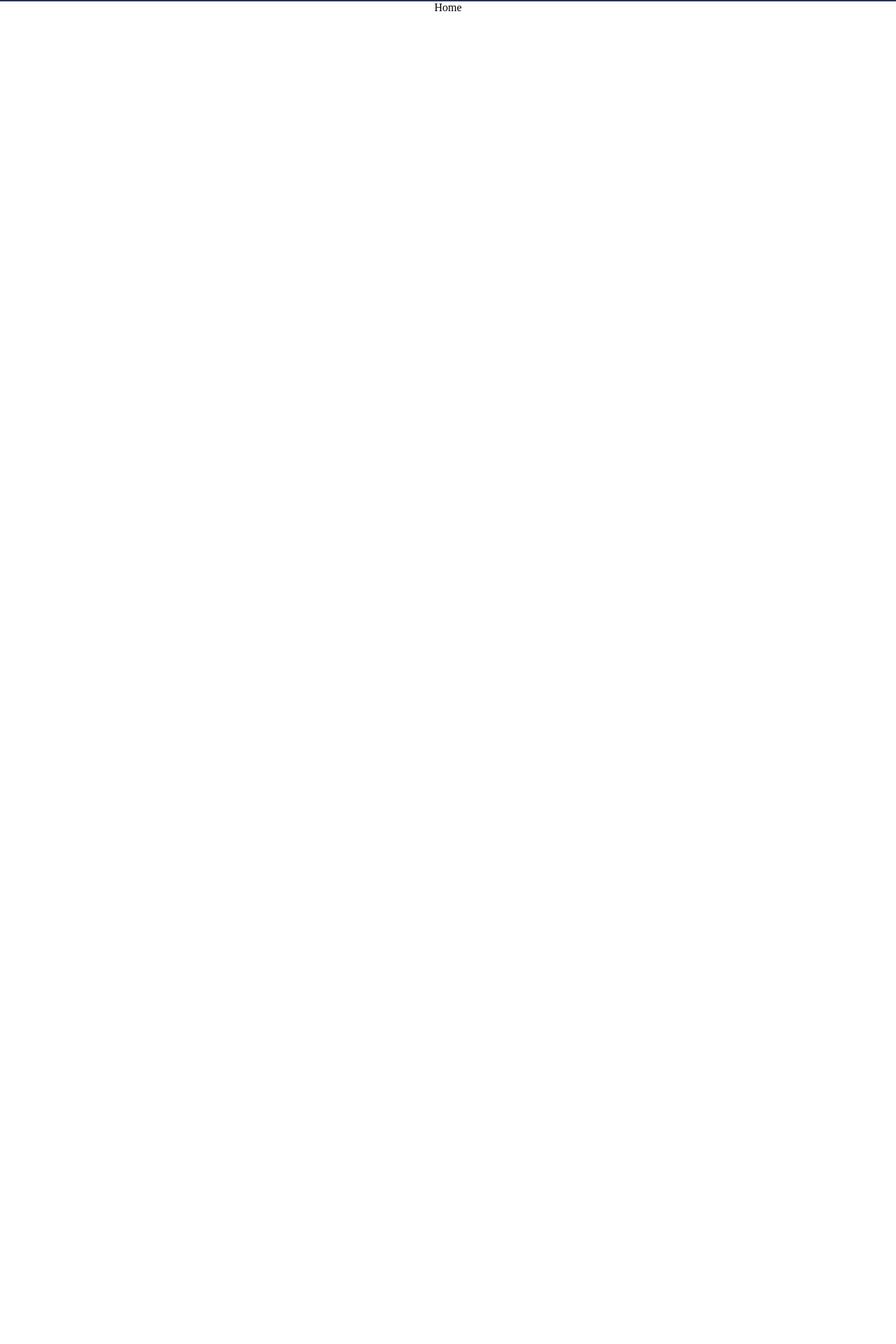
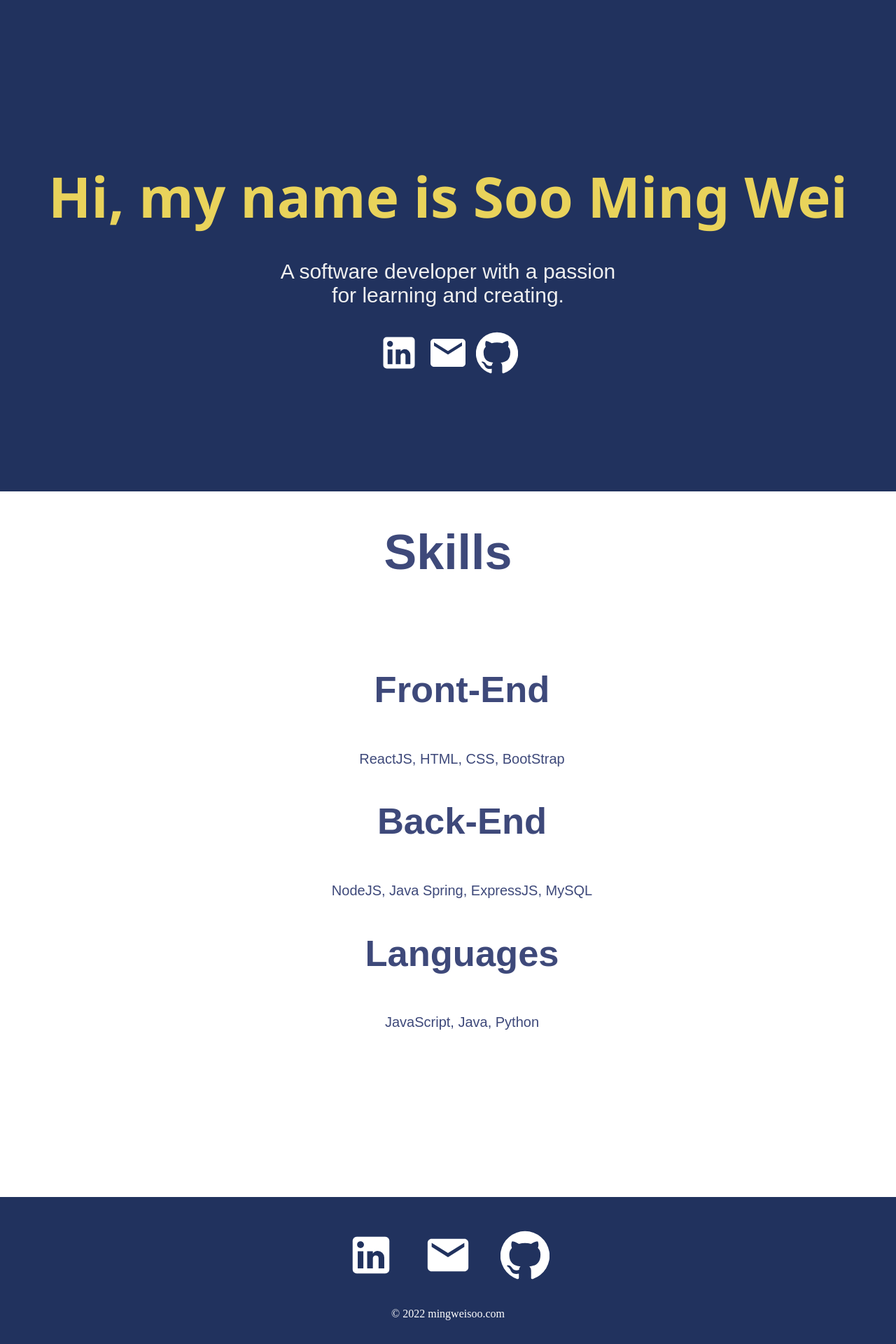
Before and after one commit to evansusu/react-personal-portfolio, a React (Create React App) app: page / in a window 1280 px wide. Shown: the part 98-2018 px from the top of the page at 70% size. Before the commit the page ends 800 px from the top, so only its background shows below. Built offline with nearby package versions, Linux system fonts and the light colour scheme.

Commit message:
update home page

```diff
--- a/src/App.js
+++ b/src/App.js
@@ -4,7 +4,7 @@ import Home from "./pages/Home";
 import Projects from "./pages/Projects";
 import Experience from "./pages/Experience";
 import Navbar from "./components/Navbar";
-
+import Footer from "./components/Footer";
 function App() {
   return (
     <div className="App">
@@ -15,6 +15,7 @@ function App() {
           <Route path="/projects" element={<Projects />} />
           <Route path="/experience" element={<Experience />} />
         </Routes>
+        <Footer />
       </Router>
     </div>
   );
--- /dev/null
+++ b/src/components/Footer.js
@@ -0,0 +1,20 @@
+import React from "react";
+import GitHubIcon from "@material-ui/icons/GitHub";
+import LinkedInIcon from "@material-ui/icons/LinkedIn";
+import EmailIcon from "@material-ui/icons/Email";
+import "../styles/Footer.css";
+
+function Footer() {
+  return (
+    <div className="footer">
+      <div className="socialMedia">
+        <LinkedInIcon />
+        <EmailIcon />
+        <GitHubIcon />
+      </div>
+      <p> &copy; 2022 mingweisoo.com</p>
+    </div>
+  );
+}
+
+export default Footer;
--- a/src/pages/Home.js
+++ b/src/pages/Home.js
@@ -1,7 +1,40 @@
 import React from "react";
+import LinkedInIcon from "@material-ui/icons/LinkedIn";
+import EmailIcon from "@material-ui/icons/Email";
+import GithubIcon from "@material-ui/icons/GitHub";
+import "../styles/Home.css";
 
 function Home() {
-  return <div>Home</div>;
+  return (
+    <div className="home">
+      <div className="about">
+        <h2> Hi, my name is Soo Ming Wei</h2>
+        <div className="prompt">
+          <p>A software developer with a passion for learning and creating.</p>
+          <LinkedInIcon />
+          <EmailIcon />
+          <GithubIcon />
+        </div>
+      </div>
+      <div className="skills">
+        <h1> Skills</h1>
+        <ol className="list">
+          <li className="item">
+            <h2> Front-End</h2>
+            <span>ReactJS, HTML, CSS, BootStrap</span>
+          </li>
+          <li className="item">
+            <h2>Back-End</h2>
+            <span>NodeJS, Java Spring, ExpressJS, MySQL</span>
+          </li>
+          <li className="item">
+            <h2>Languages</h2>
+            <span>JavaScript, Java, Python</span>
+          </li>
+        </ol>
+      </div>
+    </div>
+  );
 }
 
 export default Home;
--- /dev/null
+++ b/src/styles/Footer.css
@@ -0,0 +1,28 @@
+.footer {
+  width: 100%;
+  height: 200px;
+  background: #21325e;
+  display: flex;
+  justify-content: center;
+  align-items: center;
+  flex-direction: column;
+  padding-top: 10px;
+  margin-top: 200px;
+}
+
+.socialMedia svg {
+  color: white;
+  margin: 20px;
+  font-size: 70px;
+  cursor: pointer;
+}
+
+.footer p {
+  color: white;
+}
+
+@media only screen and (max-width: 600px) {
+  .footer svg {
+    font-size: 50px;
+  }
+}
--- /dev/null
+++ b/src/styles/Home.css
@@ -0,0 +1,80 @@
+.home {
+  width: 100%;
+  align-items: center;
+  font-family: "Arial", sans-serif;
+  color: #3e497a;
+}
+
+.about {
+  width: 100%;
+  height: calc(100vh - 100px);
+  display: flex;
+  flex-direction: column;
+  justify-content: center;
+  align-items: center;
+  text-align: center;
+  background-color: #21325e;
+  color: #f0f0f0;
+}
+
+.about h2 {
+  font-family: "Segoe UI", Tahoma, Geneva, Verdana, sans-serif;
+  font-size: 80px;
+  color: #e9d35b;
+  height: 50px;
+}
+
+.about .prompt {
+  width: 40%;
+  font-size: 30px;
+}
+.prompt svg {
+  font-size: 60px;
+  margin: 5px;
+  color: white;
+}
+
+.skills {
+  font-size: 35px;
+  width: 100%;
+  display: flex;
+  justify-content: center;
+  flex-direction: column;
+  align-items: center;
+}
+
+.skills h1 {
+  color: #3e497a;
+}
+
+.skills .list {
+  list-style: none;
+  width: 60%;
+}
+
+.list span {
+  font-size: 20px;
+}
+
+@media only screen and (max-width: 600px) {
+  .about h2 {
+    font-size: 40px;
+  }
+
+  .about .prompt {
+    margin-top: 10px;
+    font-size: 20px;
+    width: 80%;
+  }
+
+  .skills {
+    text-align: center;
+  }
+  .list {
+    padding: 0;
+  }
+
+  .skills h2 {
+    font-size: 30px;
+  }
+}
```
